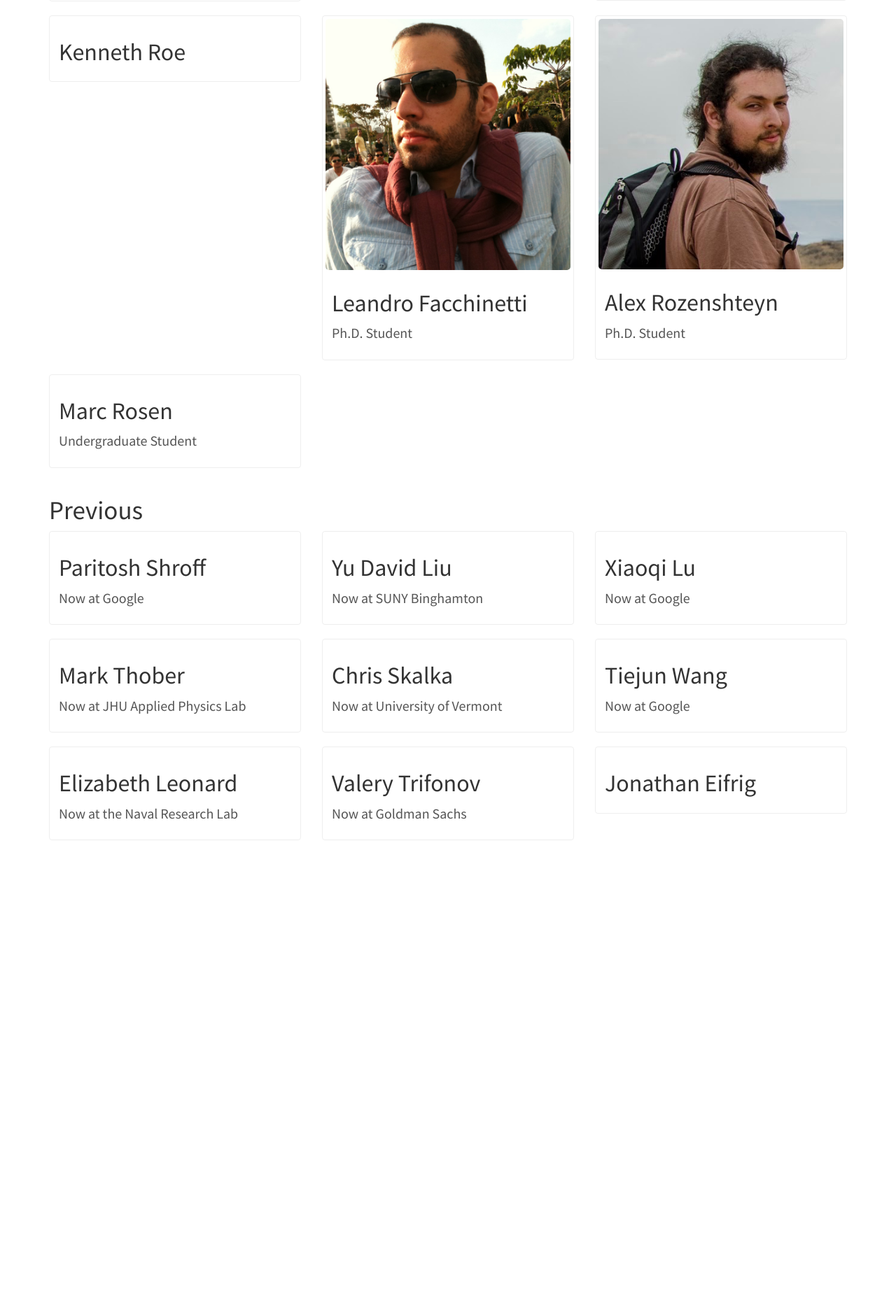
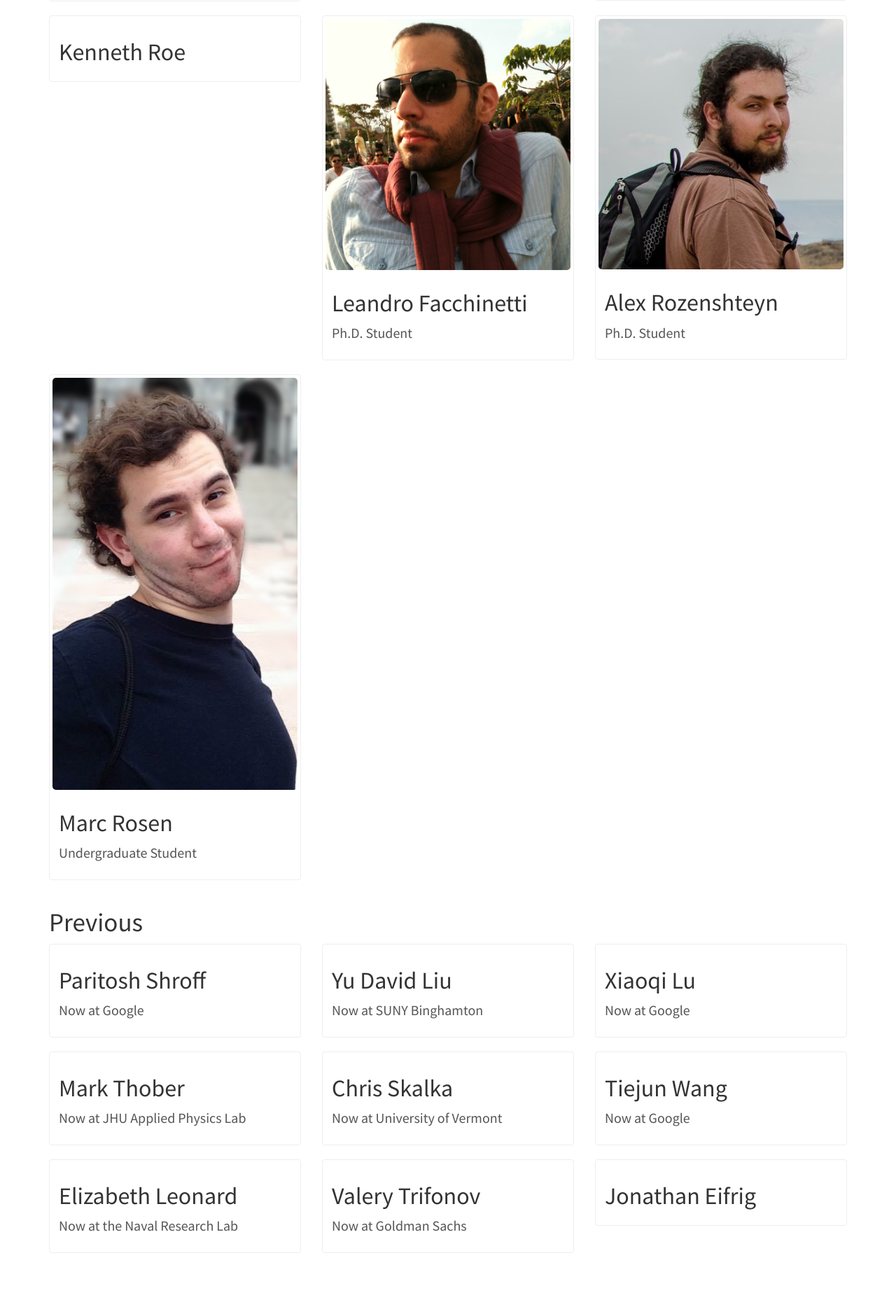
Before and after one commit to JHU-PL-Lab/www-pl-lab, a Jekyll site: the page built from members/members.html, in a window 1280 px wide. Shown: the part 751-2622 px from the top of the page at 70% size. Built offline with Jekyll 4.4.1, drawn with Linux system fonts in a browser that asks for light colours; before the commit the page ends 2032 px from its top, so only the background shows below that.

Commit message:
Add Marc's avatar

```diff
--- a/_data/members.yml
+++ b/_data/members.yml
@@ -31,6 +31,8 @@
 
     - name: "Marc Rosen"
       description: "Undergraduate Student"
+      link: "https://github.com/maz"
+      avatar: "/members/avatars/marc-rosen.png"
 
 -
   category_title: "Previous"
```
Also changed, not shown: members/avatars/marc-rosen.png (added).
